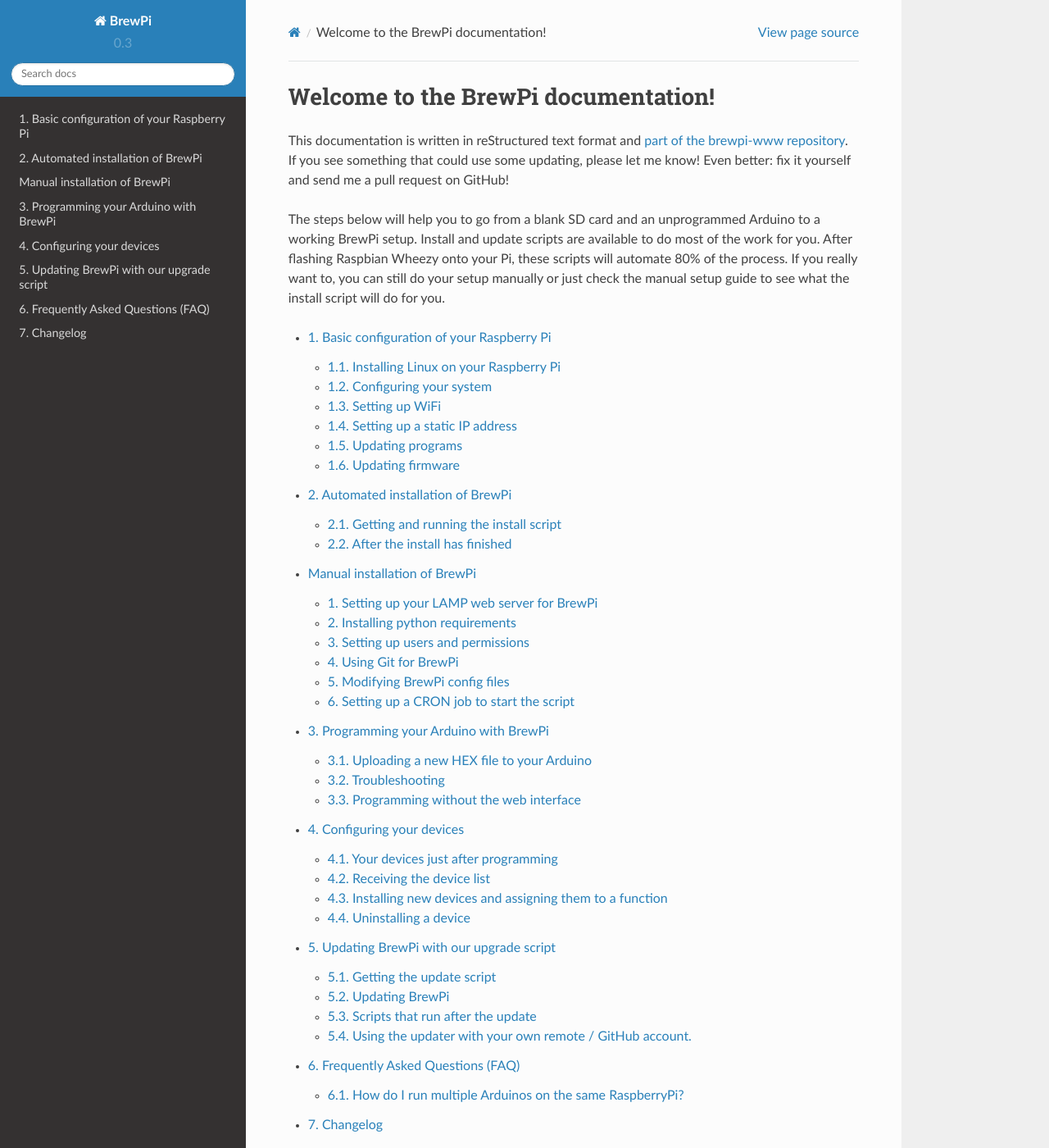
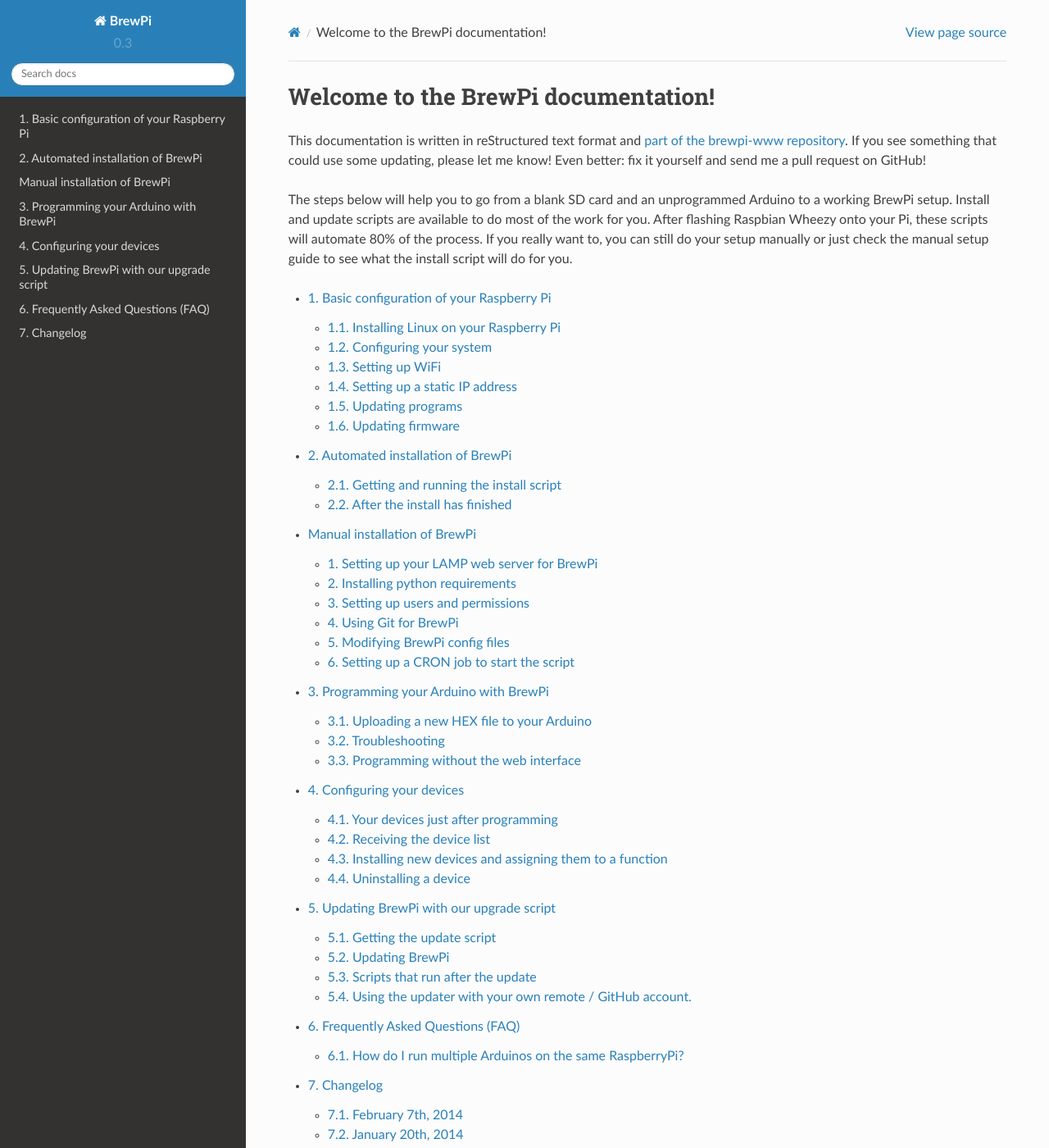
Before and after one commit to BrewPi/brewpi-userdocs, a Sphinx documentation site: the page built from source/index.rst, in a window 1280 px wide and 1400 px high. Shown: the whole window at 82% size. Built offline with Sphinx 7.4.7 and the Read the Docs theme 2.0.0, drawn with Linux system fonts in a browser that asks for light colours; formulas are drawn with MathJax 3.

Commit message:
added brewpi stylesheet for customizing css

```diff
--- /dev/null
+++ b/source/_static/css/brewpi.css
@@ -0,0 +1,3 @@
+.wy-nav-content {
+	max-width: 1200px;
+}
--- a/source/conf.py
+++ b/source/conf.py
@@ -316,5 +316,9 @@ if not on_rtd:  # only import and set the theme if we're building docs locally
     html_theme_path = [sphinx_rtd_theme.get_html_theme_path()]
 # otherwise, readthedocs.org uses their theme by default, so no need to specify it
 
+def setup(app):
+	app.add_stylesheet( "css/brewpi.css" )
+
+
 # Example configuration for intersphinx: refer to the Python standard library.
 intersphinx_mapping = {'http://docs.python.org/': None}
```
